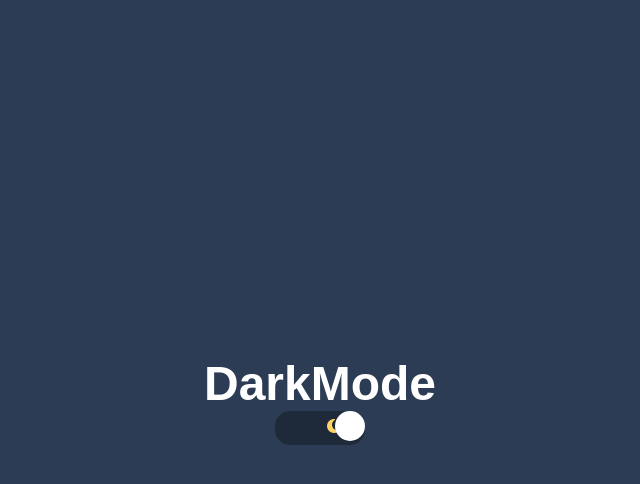
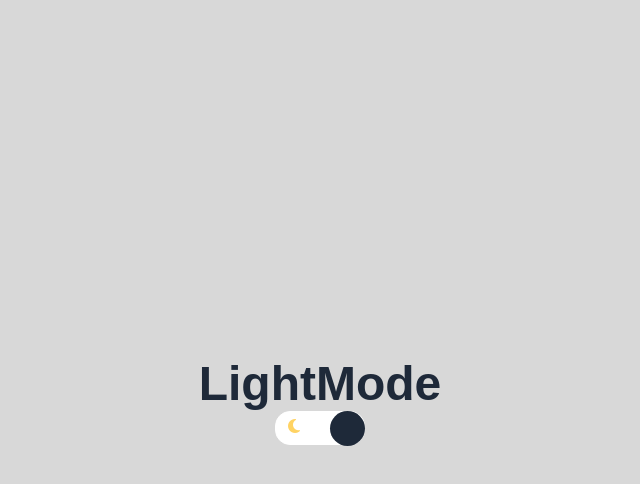
Before and after one commit to SandraSB0017/Dark-Light, a plain HTML site: page index.html in a window 1280 px wide. Both pictures are taken after a click on the element 640 px from the left and 427 px from the top of the page. Shown: the whole page, without its empty margins (320-960 px from the left). Drawn offline with Linux system fonts and the light colour scheme.

Commit message:
JS AddEventListener

```diff
--- a/script.js
+++ b/script.js
@@ -1,17 +1,21 @@
-console.log('connecté');
+
 let btn = document.querySelector('.btn');
-console.log(btn);
 let divSwitch = document.querySelector('.switch');
-console.log(divSwitch);
 let icon = document.querySelector('i');
-console.log(icon);
 let texte = document.querySelector('h1');
-console.log(texte);
 let fond = document.querySelector('.container');
-console.log(fond);
 
 divSwitch.addEventListener('click', function(){
     console.log('cliquée')
     btn.classList.toggle('btn-change');
-
+    icon.classList.toggle('icon-change');
+    icon.classList.toggle ('fa-sun');
+    fond.classList.toggle('container-change');
+    texte.classList.toggle('text-change');
+    if(texte.innerText === "DarkMode"){
+        texte.innerText = "LightMode";
+    }else {
+        texte.innerText ='DarktMode';
+    }
+    divSwitch.classList.toggle('switch-change');
 })
--- a/style.css
+++ b/style.css
@@ -15,6 +15,9 @@ h1{
     font-family: Arial, Helvetica, sans-serif;
 
 }
+.text-change{
+    color: #1E2939;
+}
 
 .container{
     height: 100vh;
@@ -23,6 +26,9 @@ h1{
     align-items: center;
     justify-content: center;
     background-color: #2C3C54;
+}
+.container-change{
+    background-color: #d8d8d8;
 }
 .switch{
     width: 90px;
@@ -33,9 +39,15 @@ h1{
     border: 1px solid #1E2939;
     padding: 1rem;
 }
+.switch-change{
+    background-color: #FFFFFF;
+    border: 1px solid #FFFFFF;
+
+
+}
 .btn{
-    width: 30px;
-    height: 30px;
+    width: 35px;
+    height: 35px;
     border-radius: 50%;
     background-color: #FFFFFF;
     position: absolute;
@@ -45,10 +57,14 @@ h1{
 .btn-change{
     right: -1px;
     left: auto;
+    background-color: #1E2939;
 }
 .switch i{
     position: absolute;
     color: #FFD363;
-    right: 25px;
+    right: 9px;
     top:6px;
 }
+.icon-change{
+    left: 12px;
+}
```
